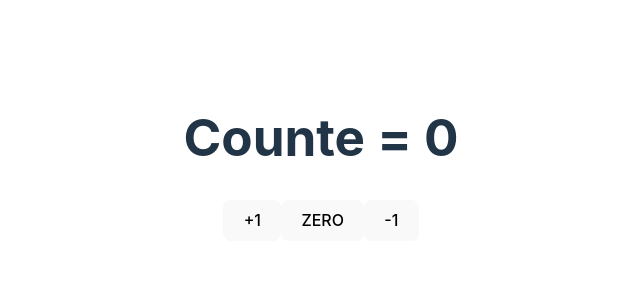
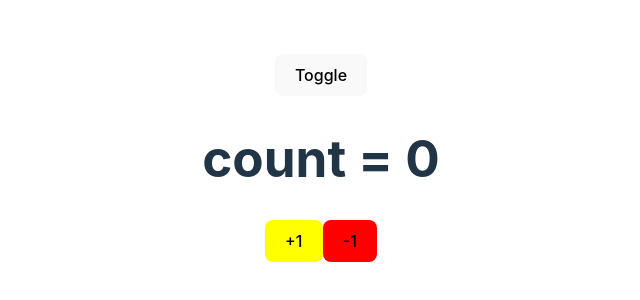
Before and after one commit to chetan-agbattanwar/react_learning, a React (Vite) app in the folder react-project/: page / in a window 1280 px wide. Shown: the part 242-542 px from the top of the page, without its empty margins (319-959 px from the left). Built offline with nearby package versions, Linux system fonts and the light colour scheme.

Commit message:
using useState in Toggle.jsx

```diff
--- a/react-project/src/App.jsx
+++ b/react-project/src/App.jsx
@@ -1,10 +1,10 @@
 import './App.css'
-import Counter2 from './Components/Hooks/UseStateHook/Counter2'
+import Toggle from './Components/Hooks/UseStateHook/Toggle'
 
 function App() {
 
   return (
-    <Counter2/>
+    <Toggle/>
   )
 }
 
--- /dev/null
+++ b/react-project/src/Components/Hooks/UseStateHook/Toggle.jsx
@@ -0,0 +1,17 @@
+import React, {useState} from 'react'
+import ToggleScript from './ToggleScript'
+
+function Toggle() {
+
+    const [state, setState] = useState(true)
+
+  return (
+    <>
+    <button onClick={()=>setState(!state)}>Toggle</button>
+    {state ? <ToggleScript/> : ""}
+
+    </>
+  )
+}
+
+export default Toggle
--- /dev/null
+++ b/react-project/src/Components/Hooks/UseStateHook/ToggleScript.jsx
@@ -0,0 +1,22 @@
+import React, { useState } from 'react'
+
+function ToggleScript() {
+
+    const [count, setCount] = useState(0)
+
+    const Decrement = ()=>{
+      if (count>=0){
+        setCount(count-1)
+      }
+    }
+
+  return (
+    <>
+    <h1>count = {count}</h1>
+    <button style={{backgroundColor:"yellow"}} onClick={()=>setCount(count+1)}>+1</button>
+    <button style={{backgroundColor:"red"}} onClick={Decrement}>-1</button>
+    </>
+  )
+}
+
+export default ToggleScript
```
